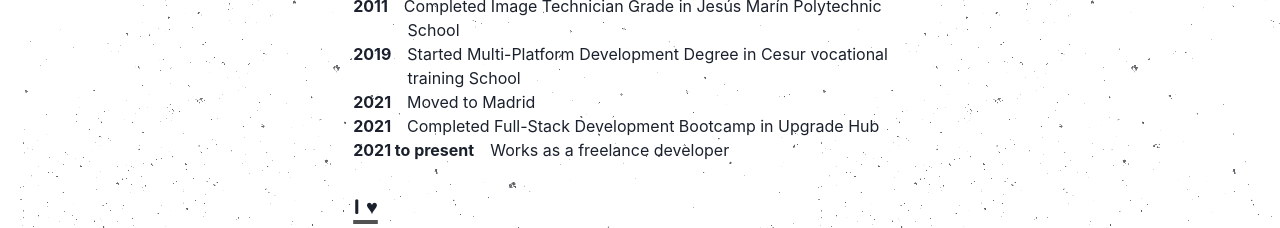
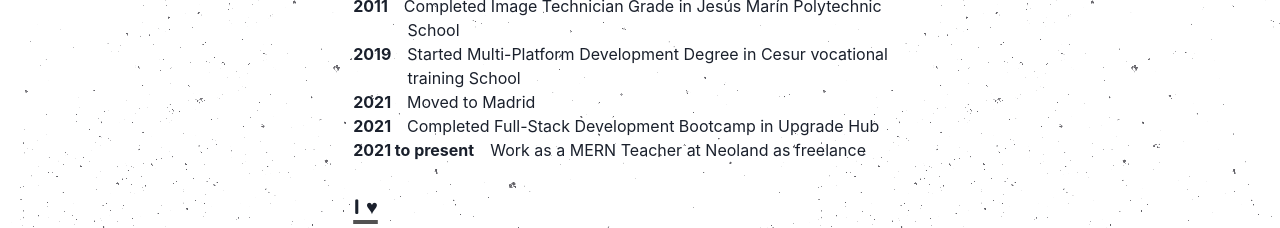
Before and after one commit to lethamburn/lethamburn-portfolio, a Next.js app: page / in a window 1280 px wide. Shown: the part 880-1108 px from the top of the page. Built offline with nearby package versions, Linux system fonts and the light colour scheme.

Commit message:
Update index.js

```diff
--- a/pages/index.js
+++ b/pages/index.js
@@ -113,7 +113,7 @@
           </BioSection>
           <BioSection>
             <BioYear>2021 to present</BioYear>
-            Works as a freelance developer
+            Work as a MERN Teacher at Neoland as freelance
           </BioSection>
         </Section>
         <Section delay={0.3}>
```
